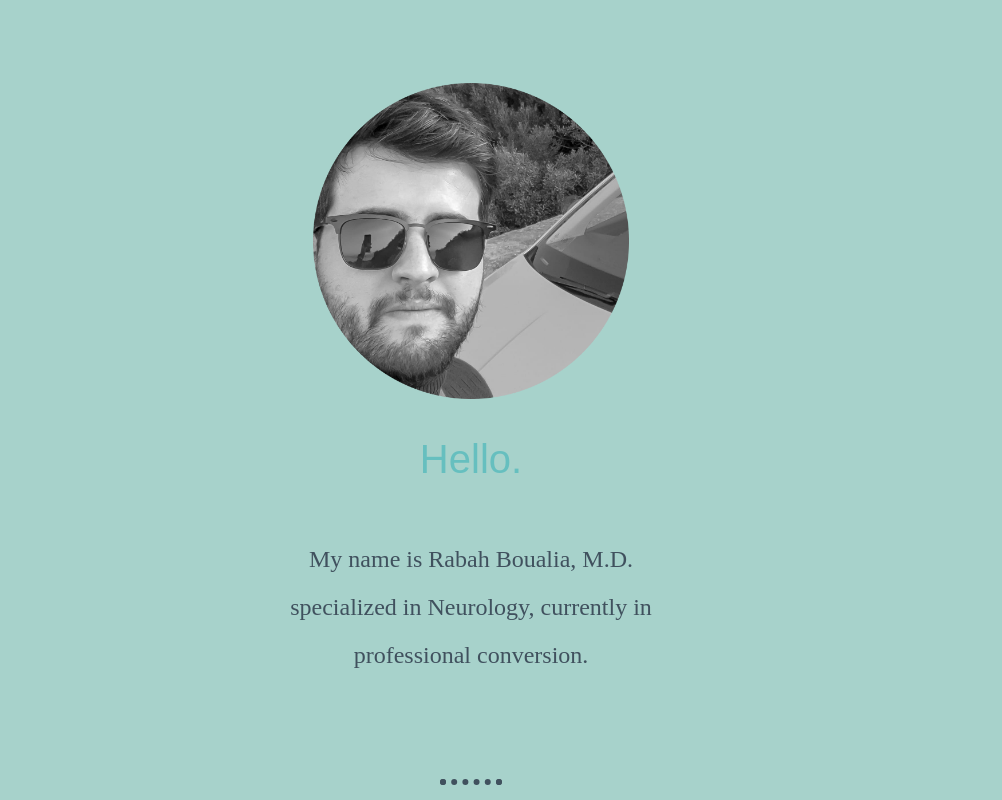
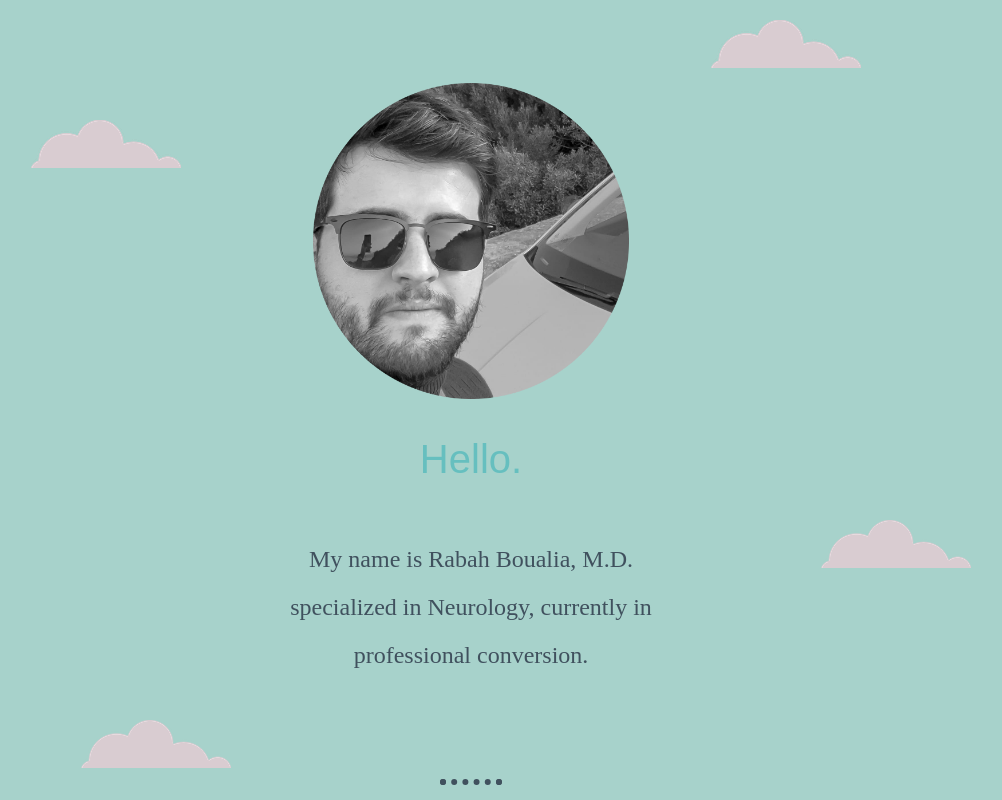
Before and after one commit to rabahrb/rb-web, a plain HTML site: page index.html in a window 1280 px wide. Shown: the part 680-1480 px from the top of the page, without its empty margins (169-1171 px from the left). Drawn offline with Linux system fonts and the light colour scheme; a web font is replaced by a local one.

Commit message:
update html img clouds

```diff
--- a/index.html
+++ b/index.html
@@ -34,6 +34,9 @@
   <div class="middle-container">
     <div class="profile">
       <img class="profile1" src="images/rb.png" alt="my photo">
+      <img class="cloud3" src="images/cloud.png" alt="cloud-img">
+      <img class="cloud4" src="images/cloud.png" alt="cloud-img">
+
 
       <h2>Hello.</h2>
       <p class="intro">My name is Rabah Boualia, M.D. specialized in Neurology, currently in professional conversion.</p>
@@ -42,12 +45,19 @@
     <div class="skills">
       <h2>My Skills.</h2>
       <div class="skill-row">
+        <img class="cloud5" src="images/cloud.png" alt="cloud-img">
+        <img class="cloud6" src="images/cloud.png" alt="cloud-img">
+
         <img class="computer-img" src="images/computer.png" alt="computer">
+        <img class="cloud3" src="images/cloud.png" alt="cloud-img">
+        <img class="cloud4 " src="images/cloud.png" alt="cloud-img">
         <h3>Web Developement</h3>
         <p>Junior web developper since 2022.</p>
       </div>
       <div class="skill-row">
         <img class="chillies-img" src="images/chillies.png" alt="chillies">
+        <img class="cloud3" src="images/cloud.png" alt="cloud-img">
+        <img class="cloud4 " src="images/cloud.png" alt="cloud-img">
         <h3>Infography designer</h3>
         <p>Master Photography ,Photoshop ,Illustrator, Lightroom ,Aftereffect</p>
       </div>
```
